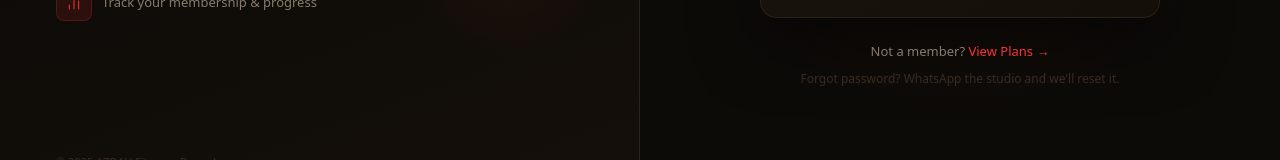
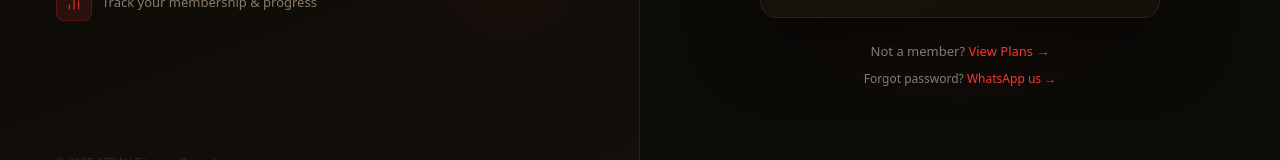
Before and after one commit to malviyaayush09/AZDAH, a Next.js app: page /login in a window 1280 px wide. Shown: the part 582-742 px from the top of the page. Built offline with nearby package versions, Linux system fonts and the light colour scheme.

Commit message:
Fix receipt plan_end + forgot password WhatsApp link on login

```diff
--- a/src/app/api/verify-payment/route.ts
+++ b/src/app/api/verify-payment/route.ts
@@ -119,5 +119,5 @@ export async function POST(req: NextRequest) {
     sendAdminNewMember(name, phone, plan.name, plan.price_paise),
   ]).catch((err) => console.error('WhatsApp send error:', err));
 
-  return NextResponse.json({ success: true, phone, name, password: rawPassword });
+  return NextResponse.json({ success: true, phone, name, password: rawPassword, plan_end: toDate(endDate) });
 }
--- a/src/app/login/page.tsx
+++ b/src/app/login/page.tsx
@@ -190,8 +190,11 @@ export default function LoginPage() {
               Not a member?{' '}
               <a href="/#plans" style={{ color: '#F83433', textDecoration: 'none', fontWeight: 500 }}>View Plans →</a>
             </p>
-            <p style={{ fontSize: 12, color: '#3A2B1E', textAlign: 'center' }}>
-              Forgot password? WhatsApp the studio and we&apos;ll reset it.
+            <p style={{ fontSize: 12, color: '#8A7A6A', textAlign: 'center' }}>
+              Forgot password?{' '}
+              <a href="https://wa.me/919999999999?text=Hi%2C%20I%20need%20help%20resetting%20my%20AZDAH%20password" target="_blank" rel="noopener noreferrer" style={{ color: '#F83433', textDecoration: 'none' }}>
+                WhatsApp us →
+              </a>
             </p>
           </div>
         </div>
```
